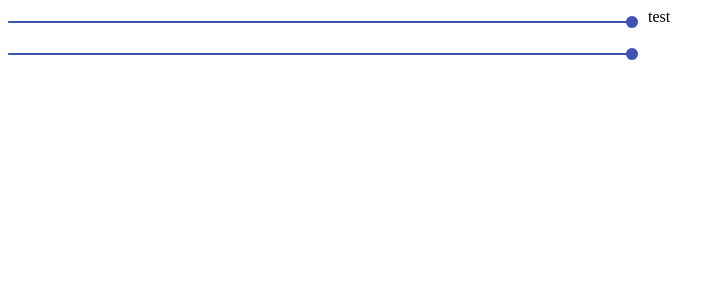
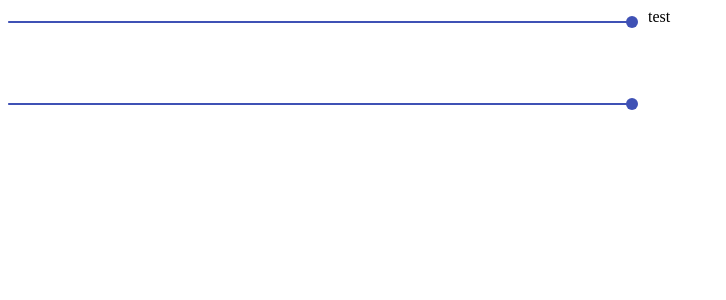
Before and after one commit to hakolab/pianoroll, a React app: page / in a window 1280 px wide. Shown: the top 300 px of the page, without its empty margins (0-726 px from the left). Built offline with nearby package versions, Linux system fonts and the light colour scheme; the HTML template or start-up script is replaced by a standard one.

Commit message:
Slider test

```diff
--- a/src/App.js
+++ b/src/App.js
@@ -14,6 +14,10 @@ class App extends React.Component {
         this.props.dispatch(change(event, newValue))
     }
 
+    s = {
+        height: "50px"
+    }
+
     render(){
         return(
             <div>
@@ -25,6 +29,7 @@ class App extends React.Component {
                             max={this.props.conf.width.max}
                             onChange={(event, newValue) => this.handleChange(event, newValue)}
                             value={this.props.conf.width.value} />
+                            <div style={this.s}></div>
                         <CustomSlider
                             id={this.props.conf.height.id}
                             step={this.props.conf.height.step}
```
Also changed, not shown: 1 other file (tests, documents, lock files or other folders).
